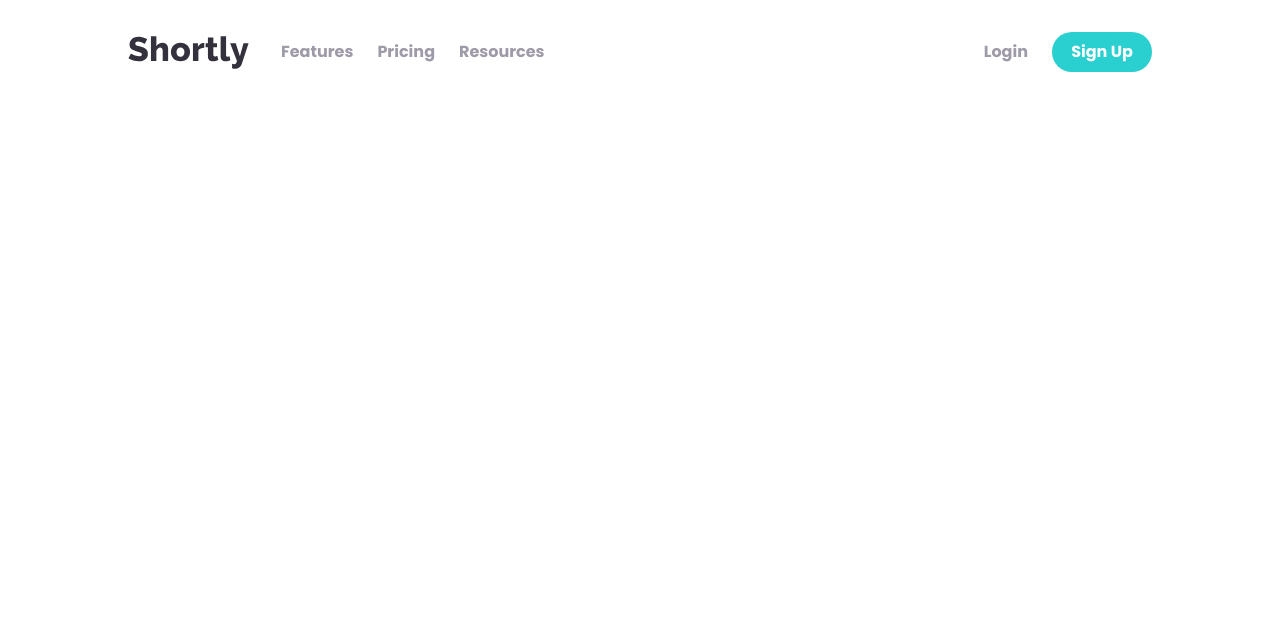
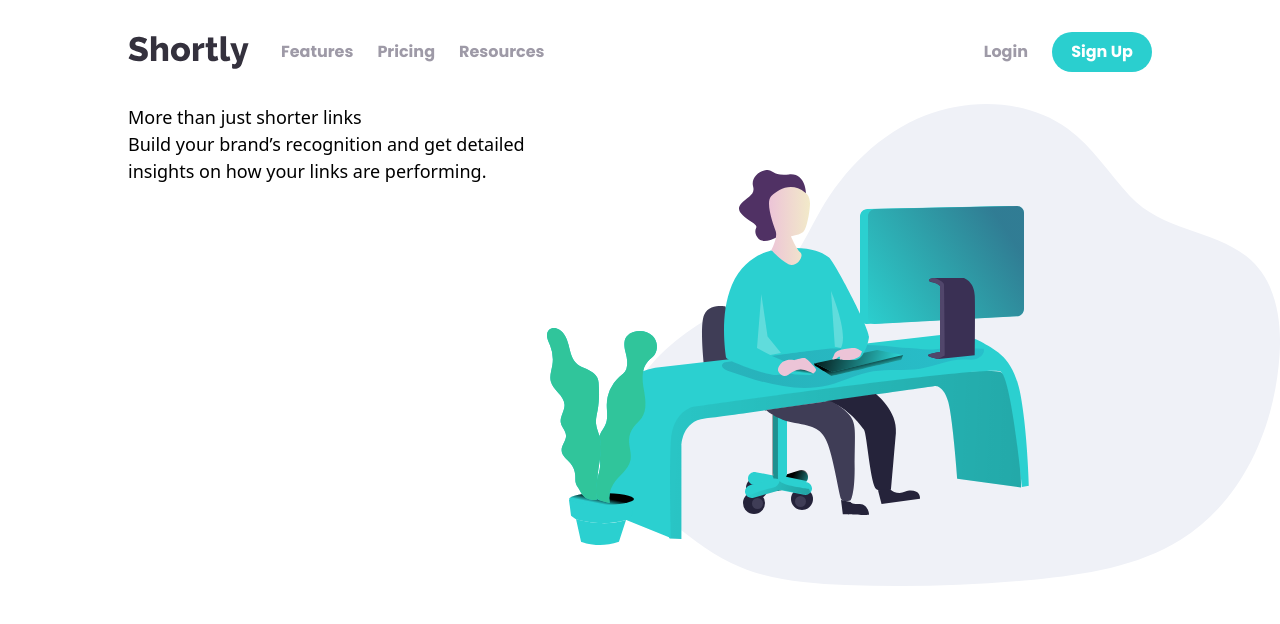
Before and after one commit to Sheriff-Oladimeji/shortly, a React (Vite) app: page / in a window 1280 px wide. Shown: the top 624 px of the page. Built offline with nearby package versions, Linux system fonts and the light colour scheme.

Commit message:
fix bugs

```diff
--- a/src/components/Main.jsx
+++ b/src/components/Main.jsx
@@ -1,11 +1,18 @@
 
-
+import { working } from "../assets"
 const Main = () => {
   return (
-      <div>
-
-    </div>
-  )
+    <main className="w-full flex  flex-col-reverse md:flex-row m-0">
+      <div className="mx-auto md:ml-[10%]">
+        <h1>More than just shorter links</h1>
+        <p>
+          Build your brand’s recognition and get detailed insights on how your
+          links are performing.
+        </p>
+      </div>
+      <img src={working} alt="" />
+    </main>
+  );
 }
 
 export default Main
--- a/src/components/Navbar.jsx
+++ b/src/components/Navbar.jsx
@@ -47,7 +47,7 @@ const Navbar = () => {
         <ul
           className={`${
             toggle === true ? "scale-100 " : "scale-0"
-          } w-[90%] mx-auto my-1  bg-DarkViolet text-[#fff]  rounded-xl space-y-6 flex flex-col items-center py-8 z-50 transform duration-300 relative`}
+          } w-[90%] mx-auto my-1  bg-DarkViolet text-[#fff]  rounded-xl space-y-6 flex flex-col items-center py-8 z-50 transform duration-300 relative h-[400px]`}
         >
           {navLinks.map((link) => (
             <li key={link.id}>
```
